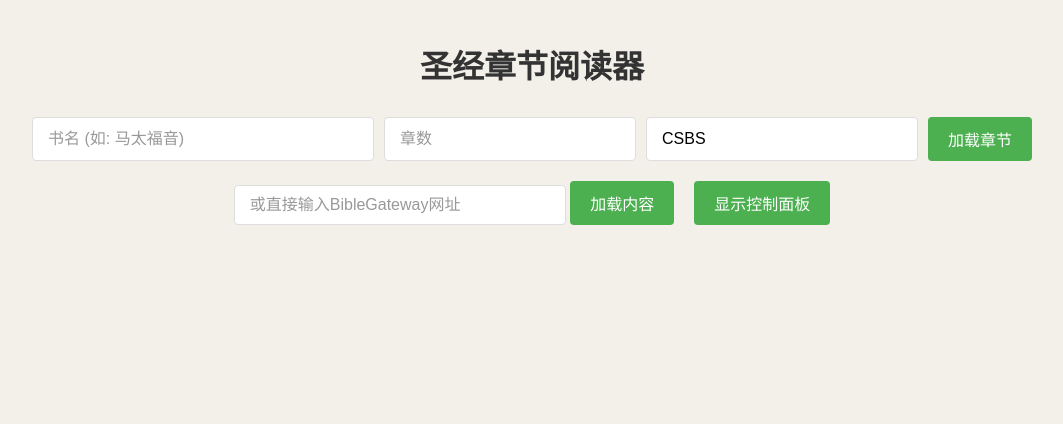
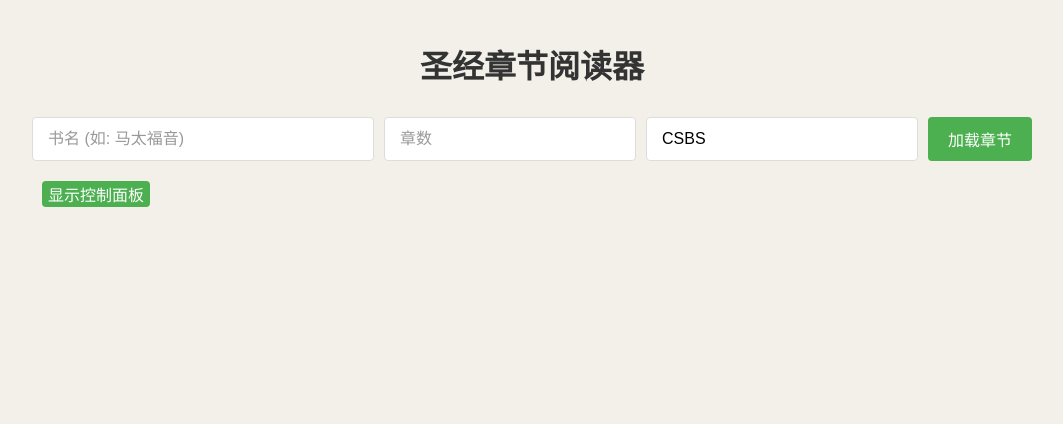
Before and after one commit to windy003/web_BG_CR, a Flask app: page / in a window 1280 px wide. Shown: the top 424 px of the page, without its empty margins (108-1171 px from the left). Run offline with Flask 3, Linux system fonts and the light colour scheme.

Commit message:
移除了url输入

```diff
--- a/templates/index.html
+++ b/templates/index.html
@@ -480,14 +480,7 @@
             </div>
         </form>
 
-        <!-- 或者保留原有的URL输入区域作为备选 -->
-        <div class="input-container">
-            <form method="POST" action="/" id="urlForm">
-                <input type="text" id="urlInput" name="url" placeholder="或直接输入BibleGateway网址" style="width: 300px;">
-                <button type="submit">加载内容</button>
-            </form>
-            <button id="showPanelBtn" class="panel-toggle-btn">显示控制面板</button>
-        </div>
+        <button id="showPanelBtn" class="panel-toggle-btn">显示控制面板</button>
 
         <div class="chapter-info" id="chapterInfo">
             {% if title %}<h2>{{ title }}</h2>{% endif %}
```
